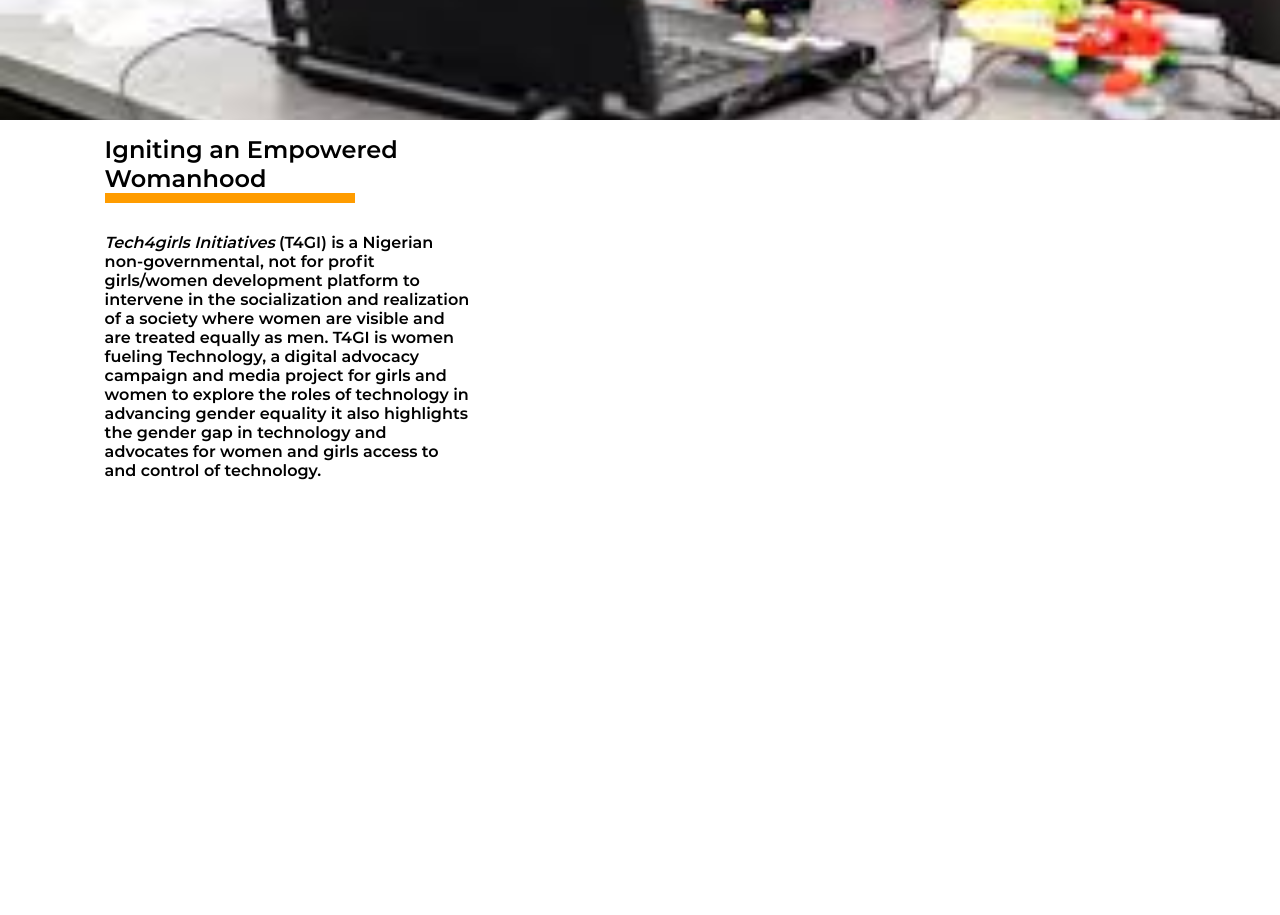
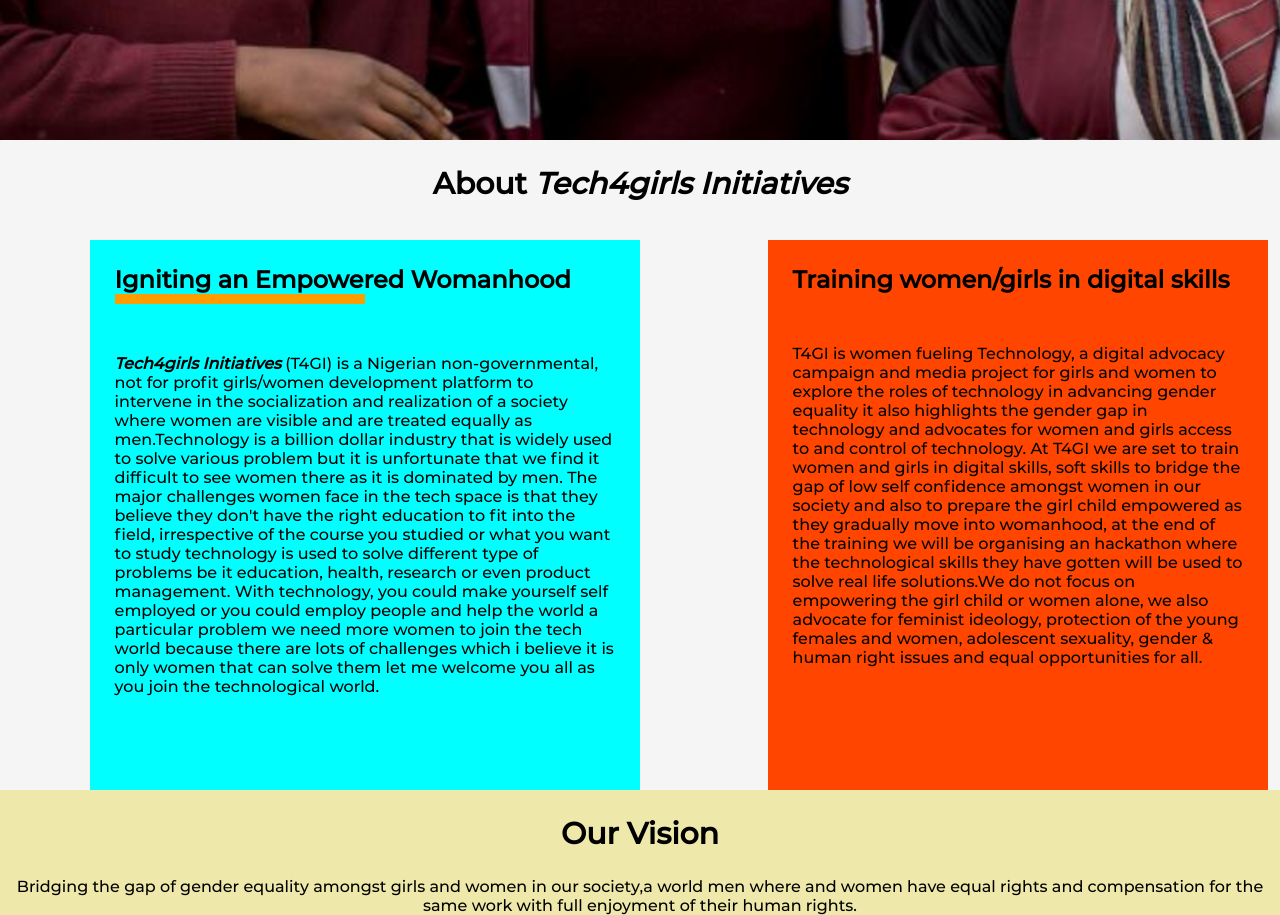
Before and after one commit to omoloye13/tech4girls, a plain HTML site: page index.html in a window 1280 px wide. Shown: the part 660-1575 px from the top of the page. Before the commit the page ends 1280 px from the top, so only its background shows below. Drawn offline with Linux system fonts and the light colour scheme.

Commit message:
am working on gender equality

```diff
--- a/css/style.css
+++ b/css/style.css
@@ -1,6 +1,6 @@
 @font-face {
     font-family: Tech4girls;
-    src: url(../font/Montserrat/Montserrat-SemiBold.ttf);
+    src: url(../font/Montserrat/Montserrat-Medium.ttf);
 }
 h1,h2,h3,h4,p,a{
     font-family: Tech4girls;
@@ -10,18 +10,26 @@ h1,h2,h3,h4,p,a{
     padding: 0px;
     box-sizing: border-box;
 }
+html{
+    scroll-behavior: smooth;
+}
+/* section one starts here */
 .top{
     height: 80px;
     background-color: whitesmoke;
     display: flex;
+    position: fixed;
+    width: 100%;
 }
 .top-logo{
     width: 18%;
     margin-left: 4%;
+    margin-top: 0%;
 }
 .top-logo h2{
+    padding: 0%;
     margin-top: 0%;
-    font-size: 35px;
+    font-size: 30px;
 }
 .top-bar{
     display:none;
@@ -34,7 +42,6 @@ h1,h2,h3,h4,p,a{
     width: 60%;
     margin-left: 5%;
     margin-top: 2%;
-
 }
 .top-menu a{
     text-decoration: none;
@@ -42,6 +49,7 @@ h1,h2,h3,h4,p,a{
     padding: 2%;
     margin-left: 5%;
     font-size: 18px;
+    font-weight: 100;
 }
 #don{
     background-color: #ff9C00;
@@ -52,10 +60,12 @@ h1,h2,h3,h4,p,a{
     text-decoration: none;
     color: orangered;
 }
+/* section one ends here */
+/* section two */
 .bg-image{
-    background-image: url(../images/girl2.jpg);
+    background-image: url(../images/bg-girl1.png);
     background-size: cover;
-    height: 700px;
+    height: 800px;
 }
 .bg-text{
     padding: 10%;
@@ -66,18 +76,54 @@ h1,h2,h3,h4,p,a{
     font-size: 40px;
    margin-top: 20%;
 }
+/* section two ends here */
+/* section three */
+#about{
+    background-color: whitesmoke;
+}
+.text h2{
+    text-align: center;
+    font-weight: 700;
+    font-size: 30px;
+}
 .text-wrap{
     display: flex;
 }
 .wrap-1{
-    width: 400px;
-    height: 500px;
+    margin-top: 1%;
+    width: 550px;
+    height: 550px;
     margin-left: 7%;
+    background-color: aqua;
 }
 .wrap-1 p, h2{
-    padding: 15px;
+    padding: 25px;
 }
-
+.wrap-2{
+    width: 500px;
+    height: 550px;
+    margin-left: 10%;
+    margin-top: 1%;
+    background-color: orangered;
+}
+.wrap-2 p, h2{
+    padding: 25px;
+}
+/* section three ends  */
+/* section four starts here */
+#vision{
+    background-color: palegoldenrod;
+    /* margin-top: 2%; */
+}
+.vision h2{
+    text-align: center;
+    font-weight: 700;
+    font-size: 30px;
+}
+.vision p{
+    text-align: center;
+}
+/* section four ends  */
 @media(max-width:650px){
     /* section one media  */
     .top{
@@ -85,6 +131,7 @@ h1,h2,h3,h4,p,a{
         background-color: whitesmoke;
         display: flex;
         width: 100%;
+        /* position: fixed; */
     }
     .top-logo{
         width: 18%;
@@ -117,6 +164,9 @@ h1,h2,h3,h4,p,a{
         margin-top: 1%;
         z-index: 1;
     }
+    #home{
+        margin-top: 22%;
+    }
     #don{
         width: 160%;
         border-radius: 5px;
@@ -128,4 +178,35 @@ h1,h2,h3,h4,p,a{
         display: block;
     }
     /* section one media ends here  */
+    .bg-text h1{
+        text-align: center;
+        color: #ffffff;
+        font-size: 40px;
+       margin-top: 45%;
+    }
+    /* section three media starts here */
+    .text-wrap{
+        display: block;
+    }
+    .wrap-1{
+        margin-top: 0%;
+        width: 100%;
+        height: 650px;
+        margin-left: 0%;
+        background-color: aqua;
+    }
+    .wrap-1 p, h2{
+        padding: 15px;
+    }
+    .wrap-2{
+        width: 100%;
+        height: 600px;
+        margin-left: 0%;
+        margin-top: 0%;
+        background-color: orangered;
+    }
+    .wrap-2 p, h2{
+        padding: 15px;
+    }
+    /* section three media ends here */
 }
--- a/index.html
+++ b/index.html
@@ -13,6 +13,7 @@
     <div class="container">
 
         <section>
+            <!-- Nav-bar strts here(section one) -->
             <div class="top">
                 <div class="top-logo">
                  <h2><i> <span style="color:#ff9c00;">Tech</span>4girls</i></h2>
@@ -23,36 +24,74 @@
                 </div>
                 <!--these are the menu-->
                 <div class="top-menu">
-                    <a href="#" id="home">Home</a>
-                    <a href="#">About Us</a>
-                    <a href="#">Mission</a>
+                    <a href="index.html" id="home">Home</a>
+                    <a href="#about">About Us</a>
+                    <a href="#mission">Mission</a>
                     <a href="#">Contact us</a>
                     <a href="#"id="don">Donate now</a>
                 </div>
             </div>
         </section>
+        <!-- Nav-bar ends here  -->
+        <!-- section two -->
         <section>
+            <!-- section two carries the background image -->
             <div class="bg-image">
                 <div class="bg-text">
                 <h1>CREATING A WORLD OF WOMEN INNOVATION AND EQUALITY</h1>
             </div>
         </div>
         </section>
-        <section>
+        <!-- section two ends here -->
+        <!-- About us section starts here (section three) -->
+        <section id="about">
+            <div class="text">
+                <h2>About <i>Tech4girls Initiatives</i> </h2>
+            </div>
            <div class="text-wrap">
                <div class="wrap-1">
-                   <h2>Igniting an Empowered Womanhood <hr style="color: #ff9c00; border: solid #ff9c00 5px; width: 250px;"></h2>
-                   <p><b><i>Tech4girls Initiatives </i></b> (T4GI) is a Nigerian non-governmental,
-                     not for profit girls/women development platform to intervene in the socialization and realization of a society where women
-                     are visible and are treated equally as men. T4GI is women fueling Technology,
-                      a digital advocacy campaign and media project for girls and
-                      women to explore the roles of technology in advancing gender equality it also highlights the gender gap in technology and advocates for women and girls access to and control of technology.</p>
+                  <h2> Igniting an Empowered Womanhood <hr style="color: #ff9c00; border: solid #ff9c00 5px; width: 250px;"></h2>
+                   <p><b><i>Tech4girls Initiatives </i></b> (T4GI) is a Nigerian
+                     non-governmental,
+                     not for profit girls/women development
+                     platform to intervene in
+                     the socialization and realization of a society where women
+                     are visible and are treated equally as men.Technology is a billion dollar
+                      industry that is widely used to solve various problem but it is unfortunate
+                     that we find it difficult to see women there as it is dominated by men. The major challenges women
+                     face in the tech space is that they believe they don't have the right education
+                     to fit into the field, irrespective of the course you studied or what you want to
+                     study technology is used to solve different type of problems be it education, health,
+                      research or even product management. With technology, you could make yourself self employed
+                       or you could employ people and help the world a particular problem we need more women to
+                        join the tech world because there are lots of challenges which i believe it is
+                         only women that can solve
+                      them let me welcome you all as you join the technological world. </p>
                </div>
                <div class="wrap-2">
-
+            <h2>Training women/girls in digital skills</h2>
+               <p>T4GI is women fueling Technology,
+                a digital advocacy campaign and media project for girls and
+                women to explore the roles of technology in advancing gender equality it also highlights the gender
+                gap in technology and advocates for women and girls access to and control of technology.
+                At T4GI we are set to train women and girls in digital skills, soft skills to bridge the gap of low self confidence amongst women in our society
+                 and also to prepare the girl child empowered as they gradually move into womanhood, at the end of the training we will be organising an hackathon where the technological skills
+                  they have gotten will be used to solve real life solutions.We do not focus on empowering the girl child or women alone, we also advocate for feminist ideology, protection of the young females and women, adolescent sexuality,
+                   gender & human right issues and equal opportunities for all.</p>
                </div>
            </div>
         </section>
+        <!-- About us section ends here -->
+<!-- section four starts here -->
+        <section id="vision">
+            <!-- our vision -->
+            <div class="vision">
+            <h2>Our Vision</h2>
+            <p> Bridging the gap of gender equality amongst girls and women in our society,a world men where
+                 and women have equal rights and compensation for the same work with full enjoyment of their human rights. </p>
+        </div>
+        </section>
+        <!-- section four ends here -->
     </div>
     <script src="js/main.js"></script>
 </body>
```
Also changed, not shown: images/bg-girl1.png (added).
